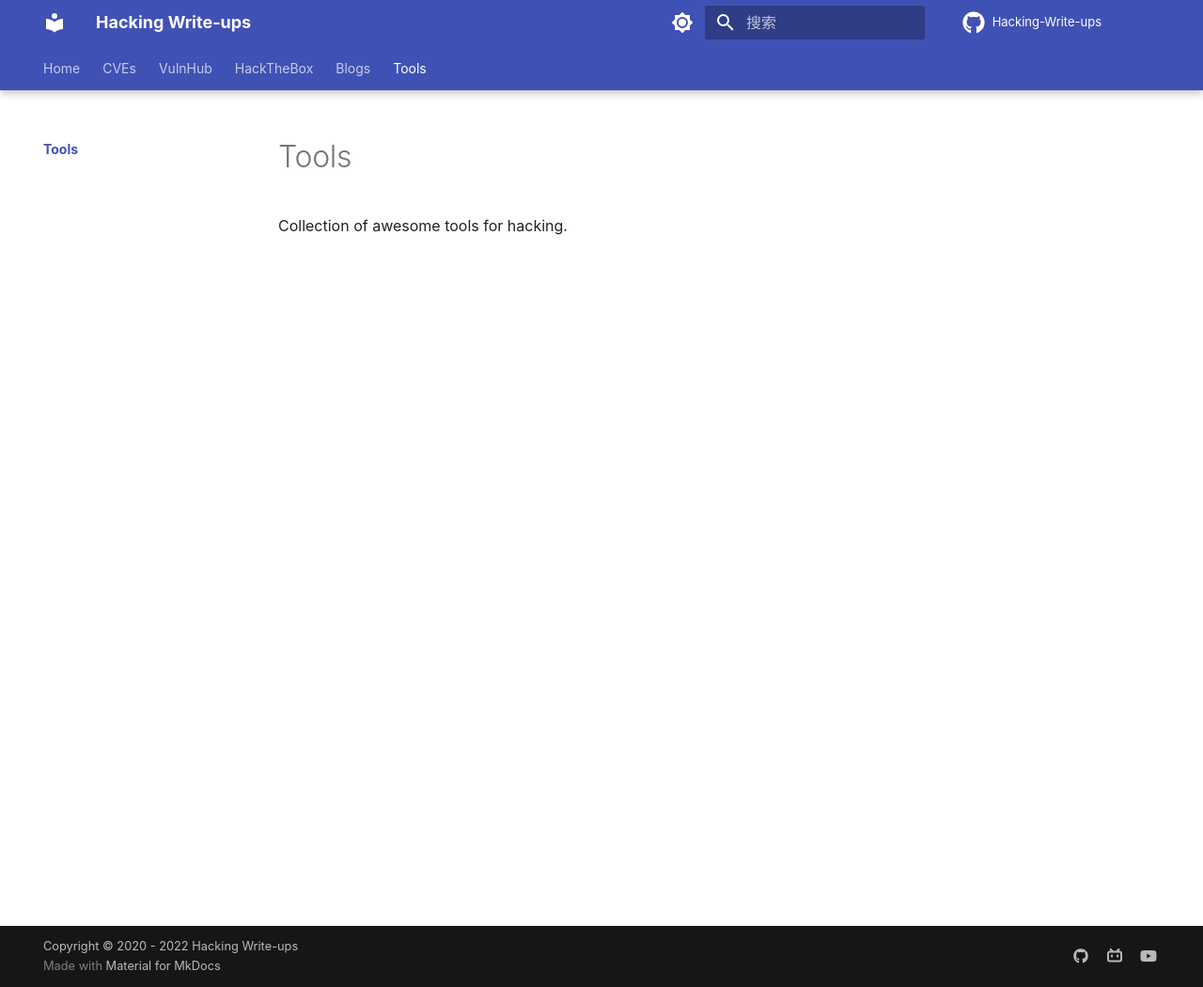
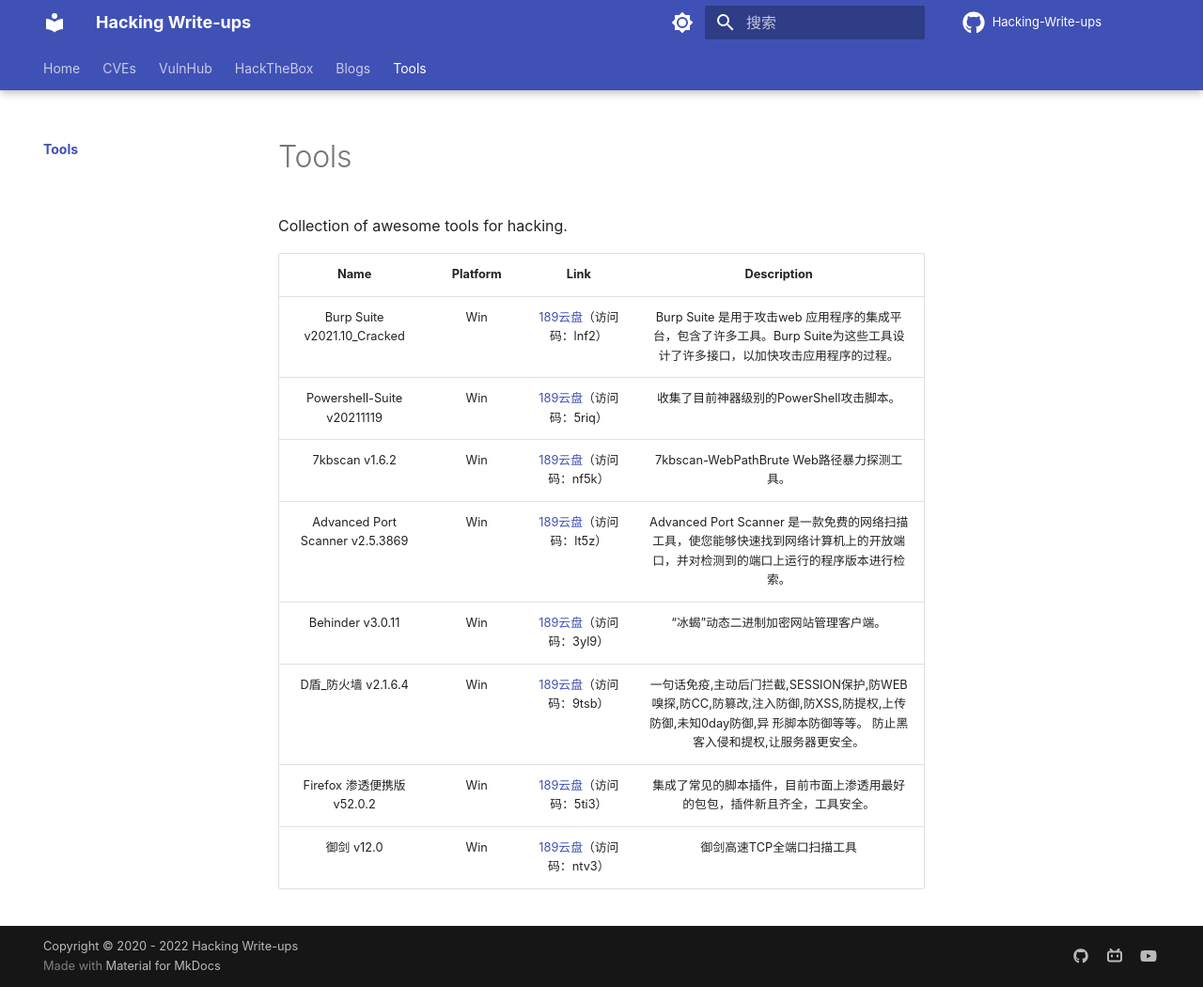
Before and after one commit to kangvcar/Hacking-Write-ups, an MkDocs documentation site: the page built from docs/tools/index.md, in a window 1280 px wide and 1050 px high. Shown: the whole window at 94% size. Built offline with MkDocs 1.6.1 and Material for MkDocs 9.7.7, drawn with Linux system fonts in a browser that asks for light colours; some web fonts are replaced; comment, search, counter and statistics services are not loaded.

Commit message:
Update Tools index.md

```diff
--- a/docs/tools/index.md
+++ b/docs/tools/index.md
@@ -1,3 +1,15 @@
 # Tools
 
 Collection of awesome tools for hacking.
+
+
+| Name | Platform | Link | Description |
+|:--:|:---:|:---:|:---:|
+| Burp Suite v2021.10_Cracked | Win | [189云盘](https://cloud.189.cn/web/share?code=I7r6VnBJjEri)（访问码：lnf2） | Burp Suite 是用于攻击web 应用程序的集成平台，包含了许多工具。Burp Suite为这些工具设计了许多接口，以加快攻击应用程序的过程。 |
+| Powershell-Suite v20211119 | Win | [189云盘](https://cloud.189.cn/web/share?code=zYB7RrMrAzyi)（访问码：5riq） | 收集了目前神器级别的PowerShell攻击脚本。 |
+| 7kbscan v1.6.2 | Win | [189云盘](https://cloud.189.cn/web/share?code=qUFzYjEJFNb2)（访问码：nf5k） | 7kbscan-WebPathBrute Web路径暴力探测工具。 |
+| Advanced Port Scanner v2.5.3869 | Win | [189云盘](https://cloud.189.cn/web/share?code=iMNVJfFV7BJ3)（访问码：lt5z） | Advanced Port Scanner 是一款免费的网络扫描工具，使您能够快速找到网络计算机上的开放端口，并对检测到的端口上运行的程序版本进行检索。 |
+| Behinder v3.0.11 | Win | [189云盘](https://cloud.189.cn/web/share?code=MJVBv2Mv6rum)（访问码：3yl9） | “冰蝎”动态二进制加密网站管理客户端。 |
+| D盾_防火墙 v2.1.6.4 | Win | [189云盘](https://cloud.189.cn/web/share?code=Mnuyqyv2aEZn)（访问码：9tsb） | 一句话免疫,主动后门拦截,SESSION保护,防WEB嗅探,防CC,防篡改,注入防御,防XSS,防提权,上传防御,未知0day防御,异 形脚本防御等等。 防止黑客入侵和提权,让服务器更安全。 |
+| Firefox 渗透便携版v52.0.2 | Win | [189云盘](https://cloud.189.cn/web/share?code=2qYBnuaMN7V3)（访问码：5ti3） | 集成了常见的脚本插件，目前市面上渗透用最好的包包，插件新且齐全，工具安全。 |
+| 御剑 v12.0 | Win | [189云盘](https://cloud.189.cn/web/share?code=MRfyM3VRR73e)（访问码：ntv3） | 御剑高速TCP全端口扫描工具 |
```
